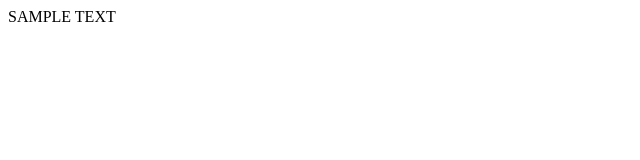
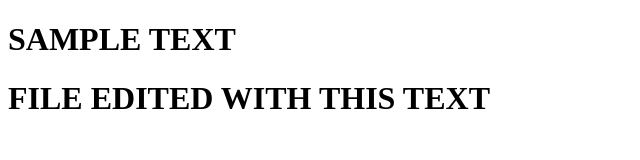
Before and after one commit to mohammedzainkhazi/GitLearning, a plain HTML site: page index.html in a window 1280 px wide. Shown: the whole page, without its empty margins (0-640 px from the left). Drawn offline with Linux system fonts and the light colour scheme.

Commit message:
Edited FILES

```diff
--- a/index.html
+++ b/index.html
@@ -9,7 +9,8 @@
 </head>
 
 <body>
-    SAMPLE TEXT
+    <h1> SAMPLE TEXT </h1>
+    <h1> FILE EDITED WITH THIS TEXT </h1>
 </body>
 
 </html>
```
